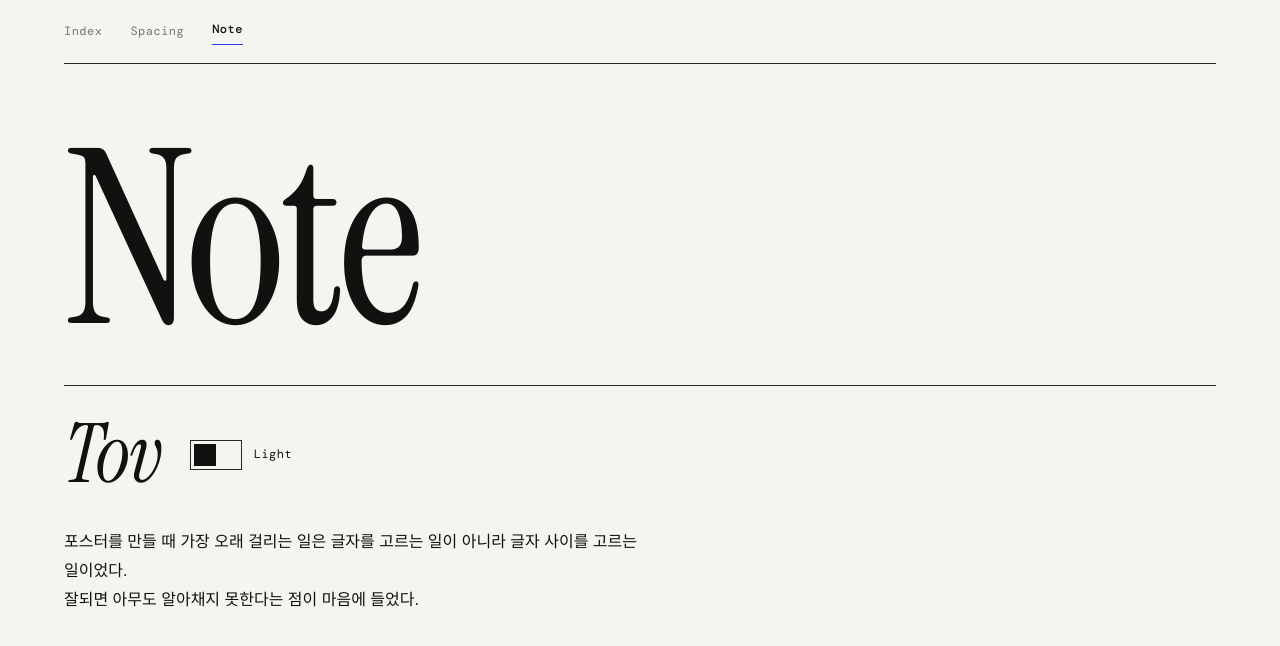
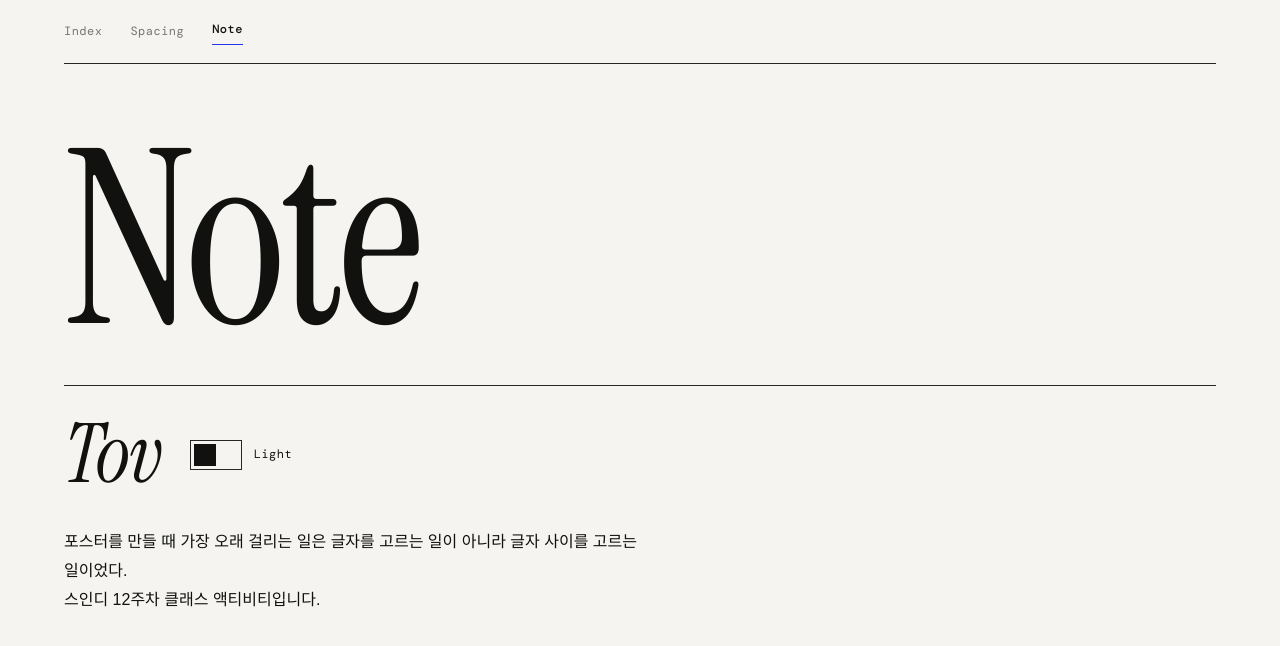
Before and after one commit to yujoozero-dev/SID-W12-tov-kern, a plain HTML site: page about.html in a window 1280 px wide. Drawn offline with nearby package versions, Linux system fonts and the light colour scheme; a web font is replaced by a local one.

Commit message:
Add files via upload

```diff
--- a/about.html
+++ b/about.html
@@ -119,7 +119,7 @@ html.has-cursor,html.has-cursor *{cursor:none!important}
       </div>
     </div>
     <div class="prose">
-      <p>포스터를 만들 때 가장 오래 걸리는 일은 글자를 고르는 일이 아니라 글자 사이를 고르는 일이었다.<br>잘되면 아무도 알아채지 못한다는 점이 마음에 들었다.</p>
+      <p>포스터를 만들 때 가장 오래 걸리는 일은 글자를 고르는 일이 아니라 글자 사이를 고르는 일이었다.<br>스인디 12주차 클래스 액티비티입니다.</p>
     </div>
   </section>
 </main>
```
